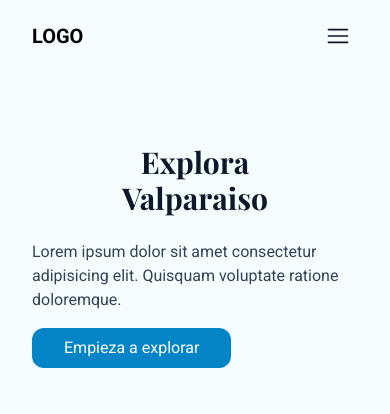
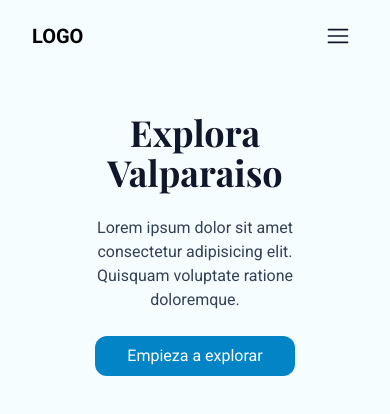
Before and after one commit to martinvasquez1/valpo-explora-client, a React (Vite) app: page / in a window 390 px wide. Shown: the top 414 px of the page. Built offline with nearby package versions, Linux system fonts and the light colour scheme; a web font is replaced by a local one.

Commit message:
Update hero paddings for mobile

```diff
--- a/src/components/Home.jsx
+++ b/src/components/Home.jsx
@@ -4,16 +4,18 @@ export default function Layout() {
   return (
     <div className="mx-auto max-w-5xl">
       <div className="flex flex-col justify-center gap-12 px-8 py-10 sm:flex-row sm:py-14 lg:py-14">
-        <div className="pt-8">
-          <h1 className="font-playfair text-center text-3xl font-bold text-slate-900 sm:text-4xl md:text-left lg:text-7xl">
+        <div className="pt-0 sm:pt-8">
+          <h1 className="text-center font-playfair text-4xl font-bold text-slate-900 sm:text-left sm:text-5xl lg:text-7xl">
             Explora <br />
             Valparaiso
           </h1>
-          <p className="mt-6 text-slate-700">
+          <p className="mt-6 px-10 text-center text-slate-700 sm:px-0 sm:text-left">
             Lorem ipsum dolor sit amet consectetur adipisicing elit. Quisquam
             voluptate ratione doloremque.
           </p>
-          <Button className="mt-4">Empieza a explorar</Button>
+          <div className="flex justify-center sm:justify-start">
+            <Button className="mt-6 sm:mt-4">Empieza a explorar</Button>
+          </div>
         </div>
 
         <div className="width-full flex gap-4">
```
